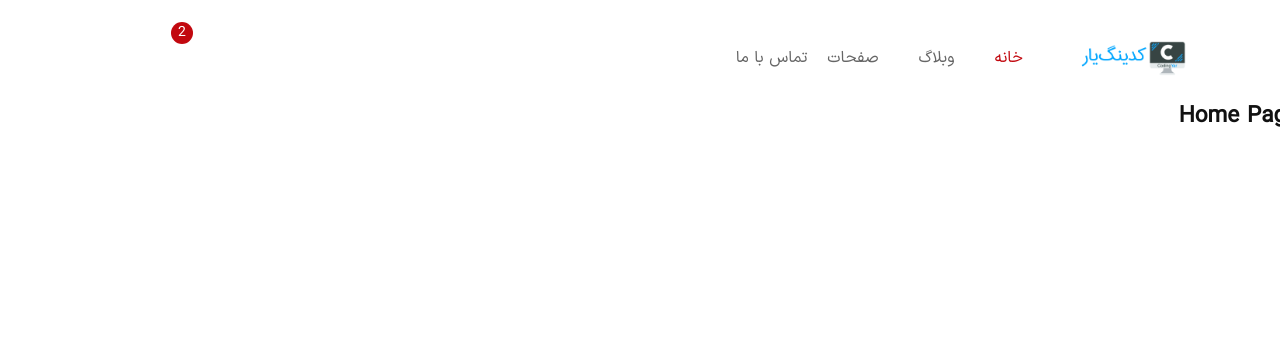
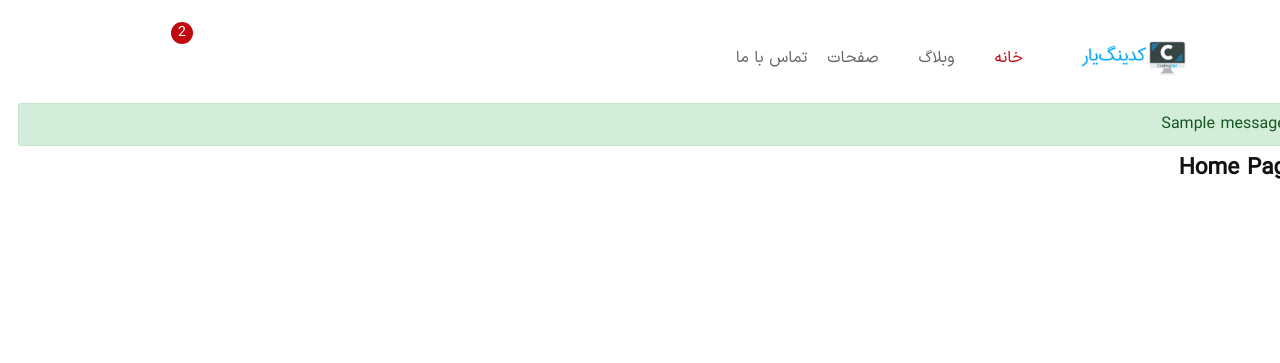
Before and after one commit to AliGanji14/django-OnlineShop, a Django app: page / in a window 1280 px wide. Shown: the top 363 px of the page. Run offline with Django 5.2, Linux system fonts and the light colour scheme; tables that the repository leaves empty hold one stand-in row (values such as "Sample post"); one stand-in notice (Sample message) is shown; parts of the project's set-up code (start-up, migrations or seed data) failed here and were passed over; some libraries are stand-ins or nearby versions; some web fonts are replaced.

Commit message:
save files

```diff
--- a/config/urls.py
+++ b/config/urls.py
@@ -6,4 +6,7 @@ urlpatterns = [
     path('', include('pages.urls')),
     path('accounts/', include('allauth.urls')),
     path('products/', include('products.urls')),
+
+    # Rosetta
+    path('rosetta/', include('rosetta.urls')),
 ]
--- a/templates/_base.html
+++ b/templates/_base.html
@@ -21,8 +21,8 @@
     <!-- style css -->
     <link rel="stylesheet" href="{% static 'css/main.css' %}">
     <!-- Bootstrap CSS -->
-{#        <link href="https://cdn.jsdelivr.net/npm/bootstrap@5.1.3/dist/css/bootstrap.min.css" rel="stylesheet"#}
-{#              integrity="sha384-1BmE4kWBq78iYhFldvKuhfTAU6auU8tT94WrHftjDbrCEXSU1oBoqyl2QvZ6jIW3" crossorigin="anonymous"/>#}
+    {#        <link href="https://cdn.jsdelivr.net/npm/bootstrap@5.1.3/dist/css/bootstrap.min.css" rel="stylesheet"#}
+    {#              integrity="sha384-1BmE4kWBq78iYhFldvKuhfTAU6auU8tT94WrHftjDbrCEXSU1oBoqyl2QvZ6jIW3" crossorigin="anonymous"/>#}
 </head>
 <body dir='rtl'>
 <!-- Header Start -->
@@ -116,6 +116,19 @@
 </header>
 <!-- Header End -->
 
+{% if messages %}
+    <div>
+        {% for message in messages %}
+            <div class="alert alert-{{ message.tags }}">{{ message }}</div>
+        {% endfor %}
+    </div>
+    {#    <ul class="messages">#}
+    {#        {% for message in messages %}#}
+    {#            <li{% if message.tags %} class="{{ message.tags }}"{% endif %}>{{ message }}</li>#}
+    {#        {% endfor %}#}
+    {#    </ul>#}
+{% endif %}
+
 {% block content %}
 {% endblock %}
 
```
Also changed, not shown: config/settings.py (+20 -3 lines).
